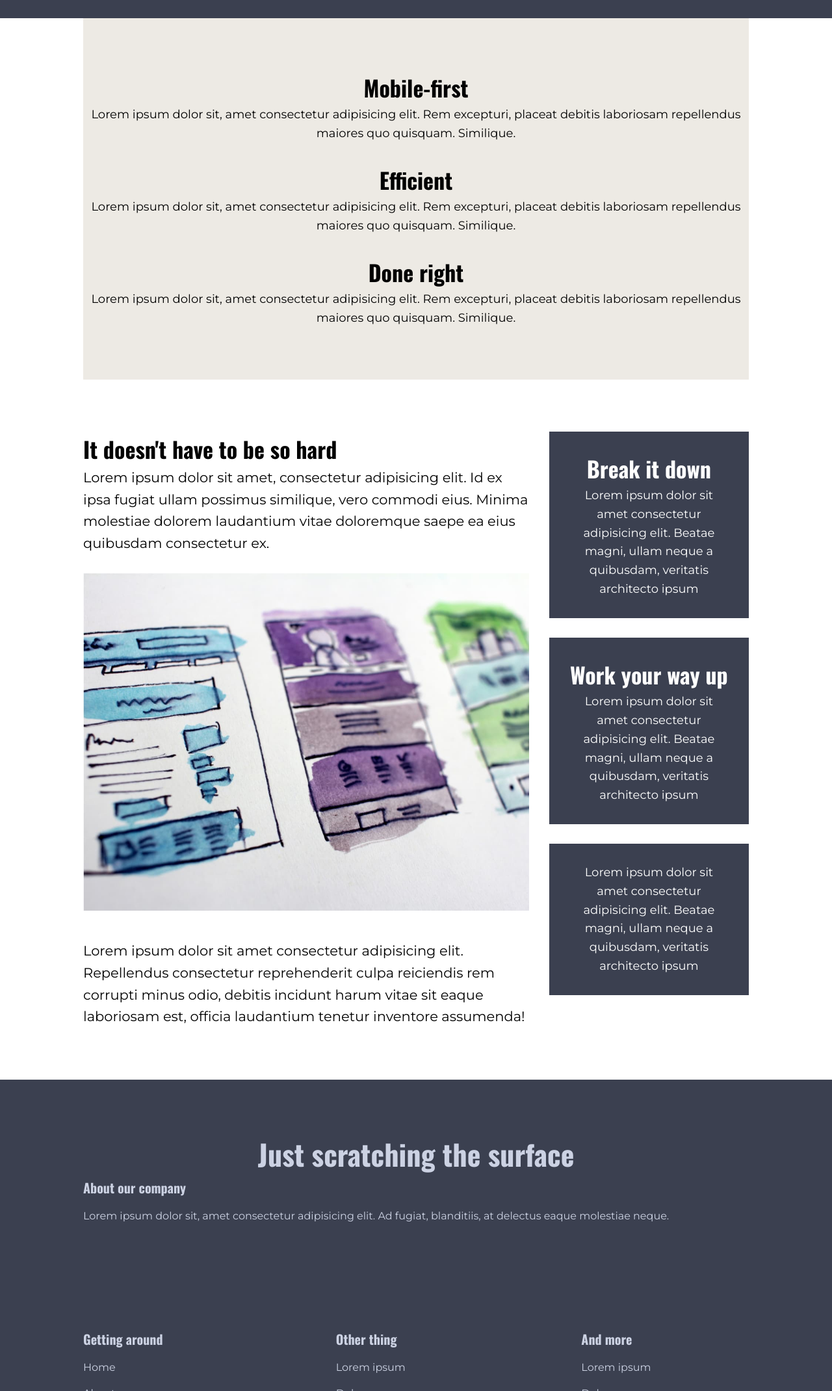
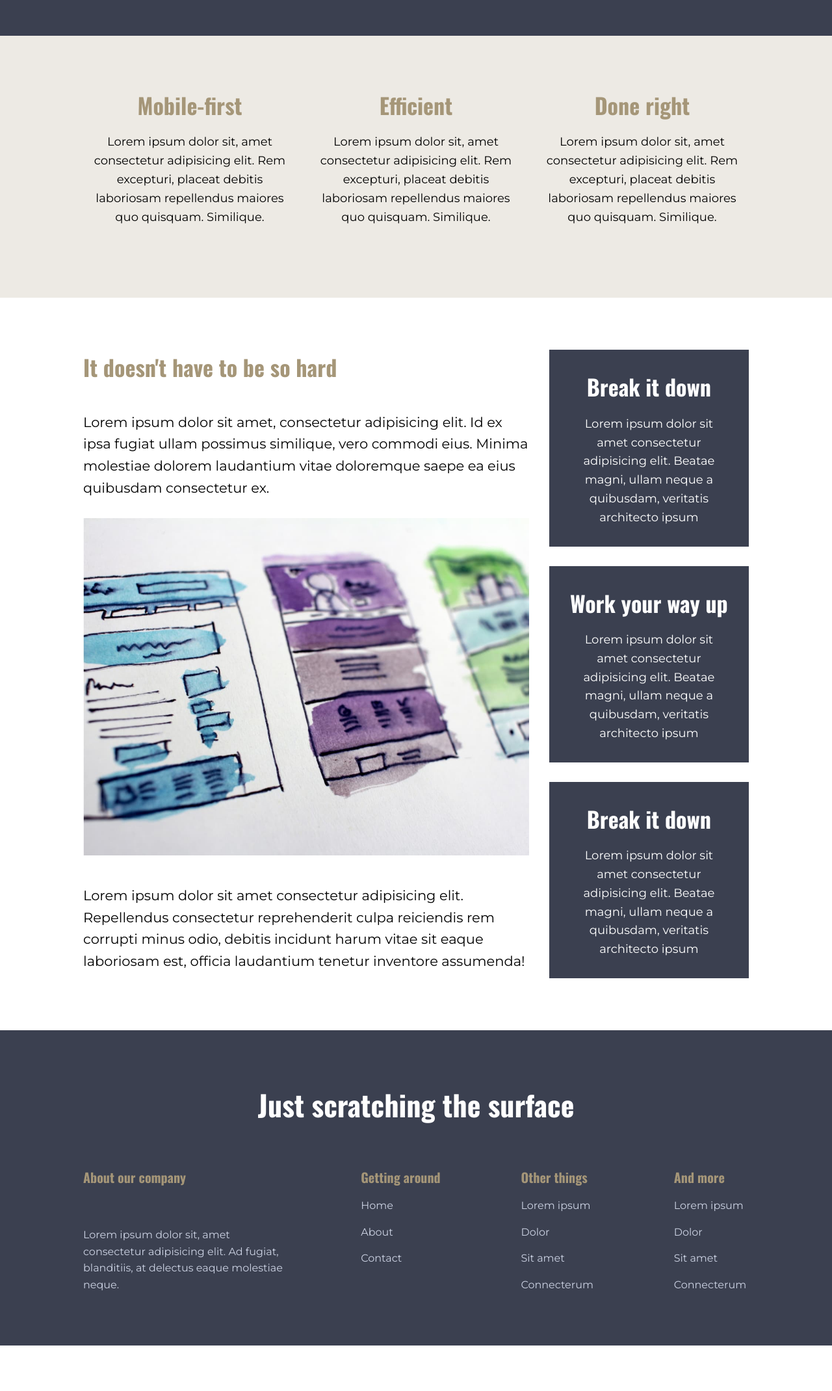
Before and after one commit to adamsJS23/Responsive_layout, a plain HTML site: page final_challenge/index.html in a window 1280 px wide. Shown: the part 660-2800 px from the top of the page at 65% size. After the commit the page ends 2730 px from the top, so only its background shows below. Drawn offline with nearby package versions, Linux system fonts and the light colour scheme.

Commit message:
Modified index.html

```diff
--- a/final_challenge/index.html
+++ b/final_challenge/index.html
@@ -37,9 +37,9 @@
       </nav>
     </header>
     <section class="hero">
-      <div class="container">
-        <h1 class="heading--primary margin-bottom-medium">
-          Responsive layouts <span>don't have to be a struggle</span>
+      <div class="container row">
+        <h1 class="heading--primary margin-bottom-medium"><span class="clr-white">Responsive layouts </span>
+          <span class="clr-primary">don't have to be a struggle</span>
         </h1>
         <div class="hero__content">
           <p class="hero__text">
@@ -52,9 +52,10 @@
     </section>
 
     <main>
-      <section class="why-mobile container">
+      <section class="why-mobile">
+        <div class="container row">
           <div class="why-mobile__box">
-          <h3 class="heading--tertiary">Mobile-first</h3>
+            <h3 class="heading--tertiary clr-primary  margin-bottom-tiny">Mobile-first</h3>
             <p class="why-mobile__text">
               Lorem ipsum dolor sit, amet consectetur adipisicing elit. Rem
               excepturi, placeat debitis laboriosam repellendus maiores quo
@@ -62,7 +63,7 @@
             </p>
           </div>
           <div class="why-mobile__box">
-          <h3 class="heading--tertiary">Efficient</h3>
+            <h3 class="heading--tertiary clr-primary margin-bottom-tiny">Efficient</h3>
             <p class="why-mobile__text">
               Lorem ipsum dolor sit, amet consectetur adipisicing elit. Rem
               excepturi, placeat debitis laboriosam repellendus maiores quo
@@ -70,18 +71,19 @@
             </p>
           </div>
           <div class="why-mobile__box">
-          <h3 class="heading--tertiary">Done right</h3>
+            <h3 class="heading--tertiary clr-primary margin-bottom-tiny">Done right</h3>
             <p class="why-mobile__text">
               Lorem ipsum dolor sit, amet consectetur adipisicing elit. Rem
               excepturi, placeat debitis laboriosam repellendus maiores quo
               quisquam. Similique.
             </p>
           </div>
+        </div>
       </section>
 
       <section class="description container">
         <div class="description__main">
-          <div class="h3 heading--tertiary">It doesn't have to be so hard</div>
+          <h3 class="heading--tertiary clr-primary margin-bottom-small">It doesn't have to be so hard</h3>
           <p class="description__text">
             Lorem ipsum dolor sit amet, consectetur adipisicing elit. Id ex ipsa
             fugiat ullam possimus similique, vero commodi eius. Minima molestiae
@@ -103,20 +105,21 @@
 
         <aside class="aside">
           <div class="aside__box">
-            <h3 class="heading--tertiary clr-white">Break it down</h3>
+            <h3 class="heading--tertiary margin-bottom-tiny">Break it down</h3>
             <p class="aside__text">
               Lorem ipsum dolor sit amet consectetur adipisicing elit. Beatae
               magni, ullam neque a quibusdam, veritatis architecto ipsum
             </p>
           </div>
           <div class="aside__box">
-            <h3 class="heading--tertiary clr-white">Work your way up</h3>
+            <h3 class="heading--tertiary margin-bottom-tiny">Work your way up</h3>
             <p class="aside__text">
               Lorem ipsum dolor sit amet consectetur adipisicing elit. Beatae
               magni, ullam neque a quibusdam, veritatis architecto ipsum
             </p>
           </div>
           <div class="aside__box">
+            <h3 class="heading--tertiary margin-bottom-tiny">Break it down</h3>
             <p class="aside__text">
               Lorem ipsum dolor sit amet consectetur adipisicing elit. Beatae
               magni, ullam neque a quibusdam, veritatis architecto ipsum
@@ -128,17 +131,17 @@
 
     <footer class="footer">
       <div class="container">
-        <h2 class="heading--secondary">Just scratching the surface</h2>
+        <h2 class="heading--secondary clr-white margin-bottom-medium">Just scratching the surface</h2>
         <div class="footer__content">
-          <div class="footer__about">
-            <h4 class="heading--fourth">About our company</h4>
+          <div class="footer__nav-box">
+            <h4 class="heading--fourth clr-primary">About our company</h4>
             <p class="footer__text">
               Lorem ipsum dolor sit, amet consectetur adipisicing elit. Ad
               fugiat, blanditiis, at delectus eaque molestiae neque.
             </p>
           </div>
           <div class="footer__nav-box">
-            <h4 class="heading--fourth">Getting around</h4>
+            <h4 class="heading--fourth clr-primary">Getting around</h4>
             <ul class="footer__nav-list">
               <li class="footer__nav-item">
                 <a href="#" class="footer__nav-link">Home</a>
@@ -149,13 +152,11 @@
               <li class="footer__nav-item">
                 <a href="#" class="footer__nav-link">Contact</a>
               </li>
-              <li class="footer__nav-item">
-                <a href="#" class="footer__nav-link">Connecterum</a>
-              </li>
+
             </ul>
           </div>
           <div class="footer__nav-box">
-            <h4 class="heading--fourth">Other thing</h4>
+            <h4 class="heading--fourth clr-primary">Other things</h4>
             <ul class="footer__nav-list">
               <li class="footer__nav-item">
                 <a href="#" class="footer__nav-link">Lorem ipsum</a>
@@ -172,7 +173,7 @@
             </ul>
           </div>
           <div class="footer__nav-box">
-            <h4 class="heading--fourth">And more</h4>
+            <h4 class="heading--fourth clr-primary">And more</h4>
             <ul class="footer__nav-list">
               <li class="footer__nav-item">
                 <a href="#" class="footer__nav-link">Lorem ipsum</a>
```
Lines whose indentation alone changed are shown as unchanged.
